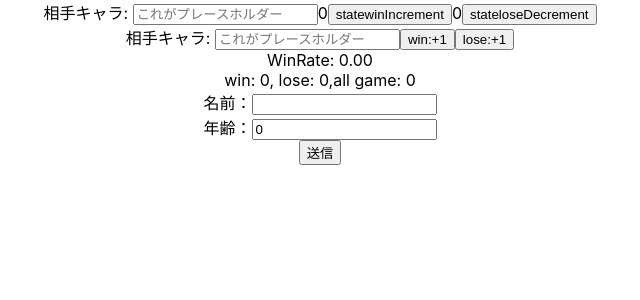
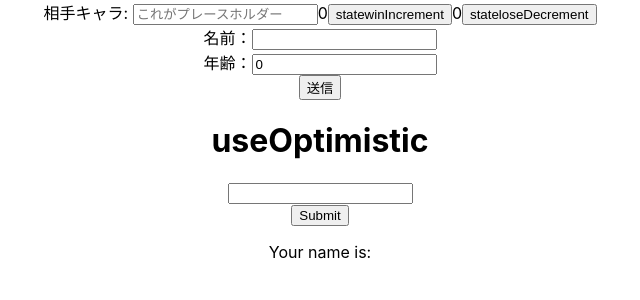
Before and after one commit to NK28116/PrivateDevelop, a React (Create React App) app in the folder win-rate-react19/: page / in a window 1280 px wide. Shown: the top 300 px of the page, without its empty margins (320-960 px from the left). Built offline with nearby package versions, Linux system fonts and the light colour scheme.

Commit message:
UseOpticalのデモを追加

```diff
--- a/win-rate-react19/src/App.tsx
+++ b/win-rate-react19/src/App.tsx
@@ -5,6 +5,7 @@ import {DownCounter, Square,Triangle,UpCounter} from "./Button";
 import {CounterApp} from "./Counter";
 import {Rate} from "./Rate";
 import {FormTest3} from "./ActionState";
+import {UseOptimisticDemo} from "./UseOpticalDemo";
 
 function App() {
     return (
@@ -12,10 +13,10 @@ function App() {
         {/* <Square /> */}
         {/*  <Triangle /> */}
         {/* <UpCounter /> */}
-        {/* <DownCounter /> */}
- <CounterApp />
-      <Rate />
-      <FormTest3 />
+        {/* <DownCounter /> <Rate /> */}
+    <CounterApp />
+    <FormTest3 />
+    <UseOptimisticDemo />
     </div>
   );
 }
--- /dev/null
+++ b/win-rate-react19/src/UseOpticalDemo.tsx
@@ -0,0 +1,45 @@
+import { useOptimistic, useState } from "react";
+
+async function updateName(name: string) {
+  await new Promise((resolve) => setTimeout(resolve, 3000));
+  return name;
+}
+
+export const UseOptimisticDemo = () => {
+  const [name, setName] = useState("");
+  const [optimisticName, setOptimisticName] = useOptimistic("");
+
+  const submitAction = async (formData: FormData) => {
+    const newName = formData.get("name") as string;
+    setOptimisticName(newName);
+    const updatedName = await updateName(newName);
+    await setName(updatedName);
+  };
+
+  return (
+    <div className="mt-10">
+      <h1 className="flex justify-center font-bold text-xl">useOptimistic</h1>
+      <form
+        action={submitAction}
+        className="space-y-4 bg-white p-6 shadow-md max-w-md mx-auto"
+      >
+        <div className="flex flex-col">
+          <input
+            type="text"
+            name="name"
+            className="border border-gray-300 "
+            disabled={"" !== optimisticName}
+          />
+        </div>
+        <button type="submit" className="bg-blue-500  text-white py-2 px-4  ">
+          Submit
+        </button>
+      </form>
+      <p className="mt-4 text-center">
+        Your name is:{" "}
+        <span className="font-semibold text-red-500">{optimisticName}</span>
+        <span className="font-semibold text-blue-500">{name}</span>
+      </p>
+    </div>
+  );
+};
```
